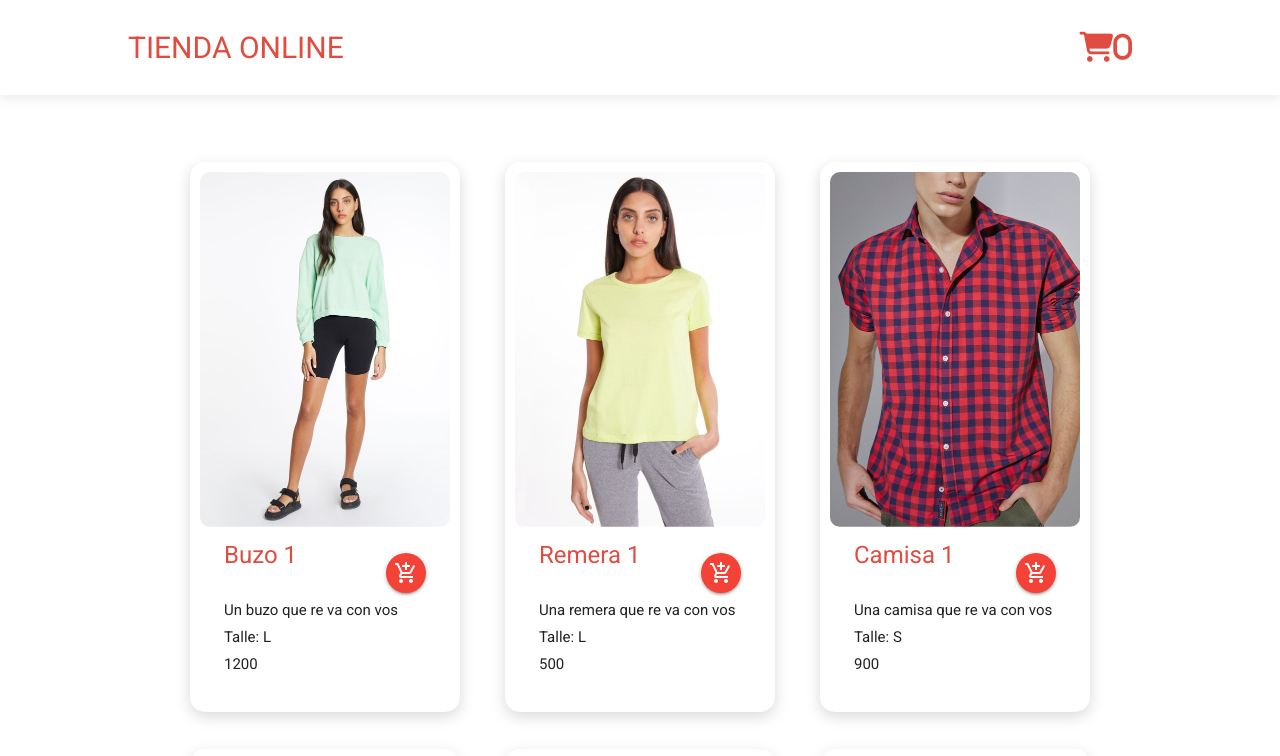
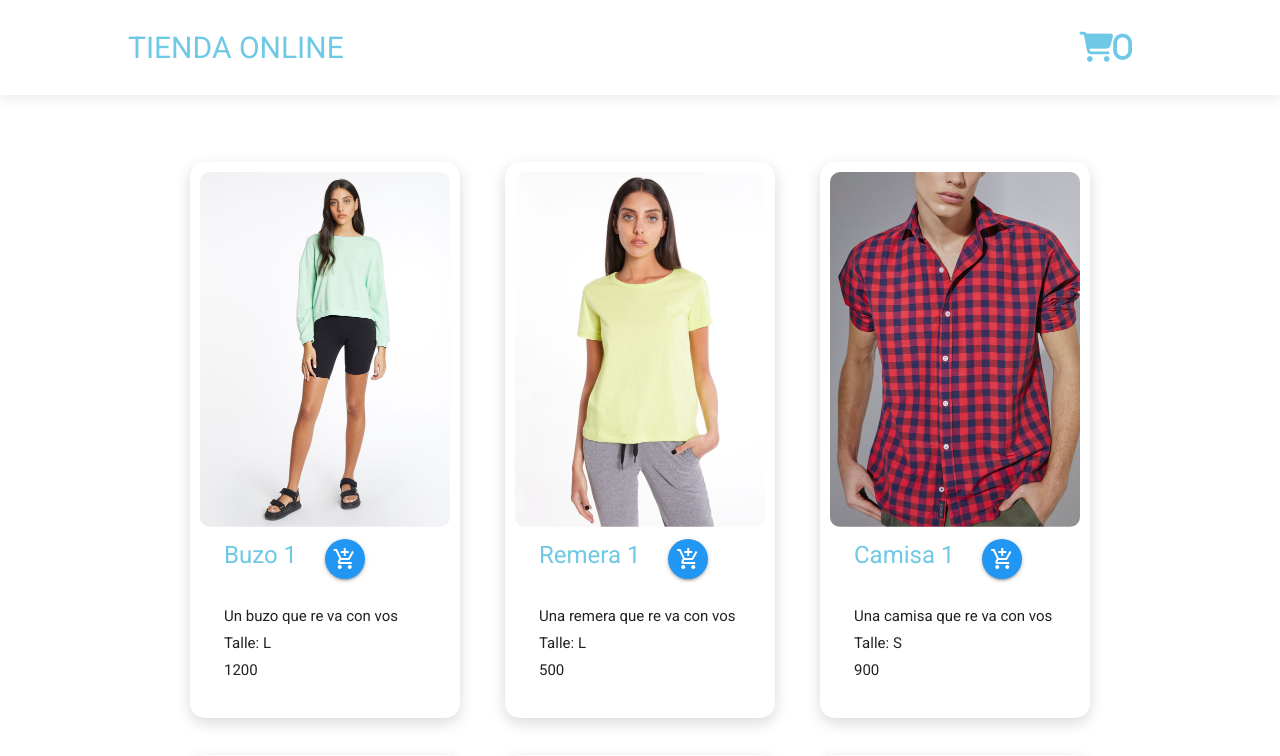
Before and after one commit to Augusto-Fernandez/proyecto-ecommerce, a plain HTML site: page index.html in a window 1280 px wide. Shown: the top 756 px of the page. Drawn offline with nearby package versions, Linux system fonts and the light colour scheme; some packages are replaced by stand-ins of ours; a script that the page names is missing.

Commit message:
Se modificó el css

```diff
--- a/app.js
+++ b/app.js
@@ -9,7 +9,7 @@ const mostrarProductos = (productos) => {
     div.innerHTML += `<div class="card-image">
                         <img src=${producto.img}>
                         <span class="card-title">${producto.nombre}</span>
-                        <a class="btn-floating halfway-fab wabes-effect waves-light red" id=boton${producto.id}><i class="material-icons">add_shopping_cart</i></a>
+                        <a class="btn-floating light blue waves-effect waves-light" id=boton${producto.id}><i class="material-icons">add_shopping_cart</i></a>
                       </div>
                       <div class="card-content">
                           <p>${producto.desc}</p>
--- a/index.html
+++ b/index.html
@@ -19,7 +19,7 @@
 
   <header>
     <h1>Tienda Online</h1>
-    <button id="cesta-carrito"><i class="fas fa-shopping-cart"><span id="contador-carrito">0</span></i></button>
+    <button id="boton-carrito"><i class="fas fa-shopping-cart"><span id="contador-carrito">0</span></i></button>
   </header>
 
   <main id="producto-contenedor">
--- a/public/css/styles.css
+++ b/public/css/styles.css
@@ -25,30 +25,30 @@ header {
 }
 
 h1 {
-  color: rgb(225, 76, 65);
+  color: rgb(110, 200, 230);
   text-transform: uppercase;
   font-weight: 500px;
   font-size: 30px;
   margin: 0;
 }
 
-#cesta-carrito {
+#boton-carrito {
   border: none;
-  color: rgb(225, 76, 65);
+  color: rgb(110, 200, 230);
   font-size: 30px;
   background-color: white;
-  border-radius: 50%;
+  border-radius: 8%;
   padding: 10px 20px;
   transition: all .3s;
 }
 
-#cesta-carrito:hover {
+#boton-carrito:hover {
   cursor: pointer;
   color: white;
-  background-color: rgb(225, 76, 65);
+  background-color: rgb(110, 200, 230);
 }
 
-#cesta-carrito:focus {
+#boton-carrito:focus {
   outline: none;
 }
 
@@ -115,7 +115,7 @@ select {
 }
 
 .modal-carrito h3 {
-  color: rgb(225, 76, 65);
+  color: rgb(110, 200, 230);
   padding-bottom: 5px;
 }
 
@@ -124,7 +124,7 @@ select {
   top: 15px;
   right: 15px;
   font-size: 20px;
-  color: rgb(225, 76, 65) !important;
+  color: rgb(110, 200, 230) !important;
   border: none;
   background-color: white;
 }
@@ -142,7 +142,7 @@ select {
 }
 
 .card .card-image .card-title {
-  color: rgb(225, 76, 65);
+  color: rgb(110, 200, 230);
   position: unset
 }
 
--- a/src/modal.js
+++ b/src/modal.js
@@ -1,7 +1,7 @@
 import { eliminarDelCarrito } from "./accionesCarrito.js";
 
 const modalContenedor = document.querySelector('.modal-contenedor');
-const abrirCarrito = document.getElementById('cesta-carrito');
+const abrirCarrito = document.getElementById('boton-carrito');
 const cerrarCarrito = document.getElementById('btn-cerrar-carrito');
 const modalCarrito = document.querySelector('.modal-carrito');
 
```
